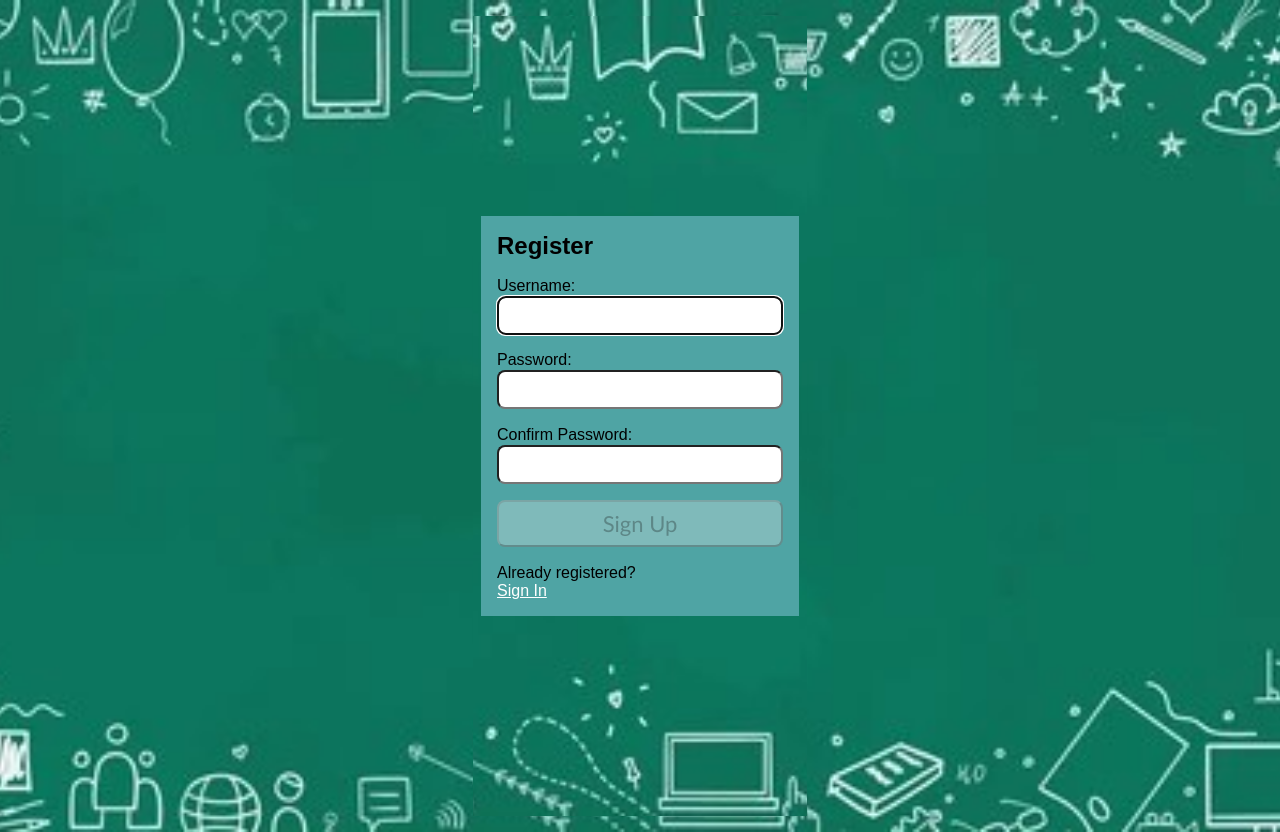
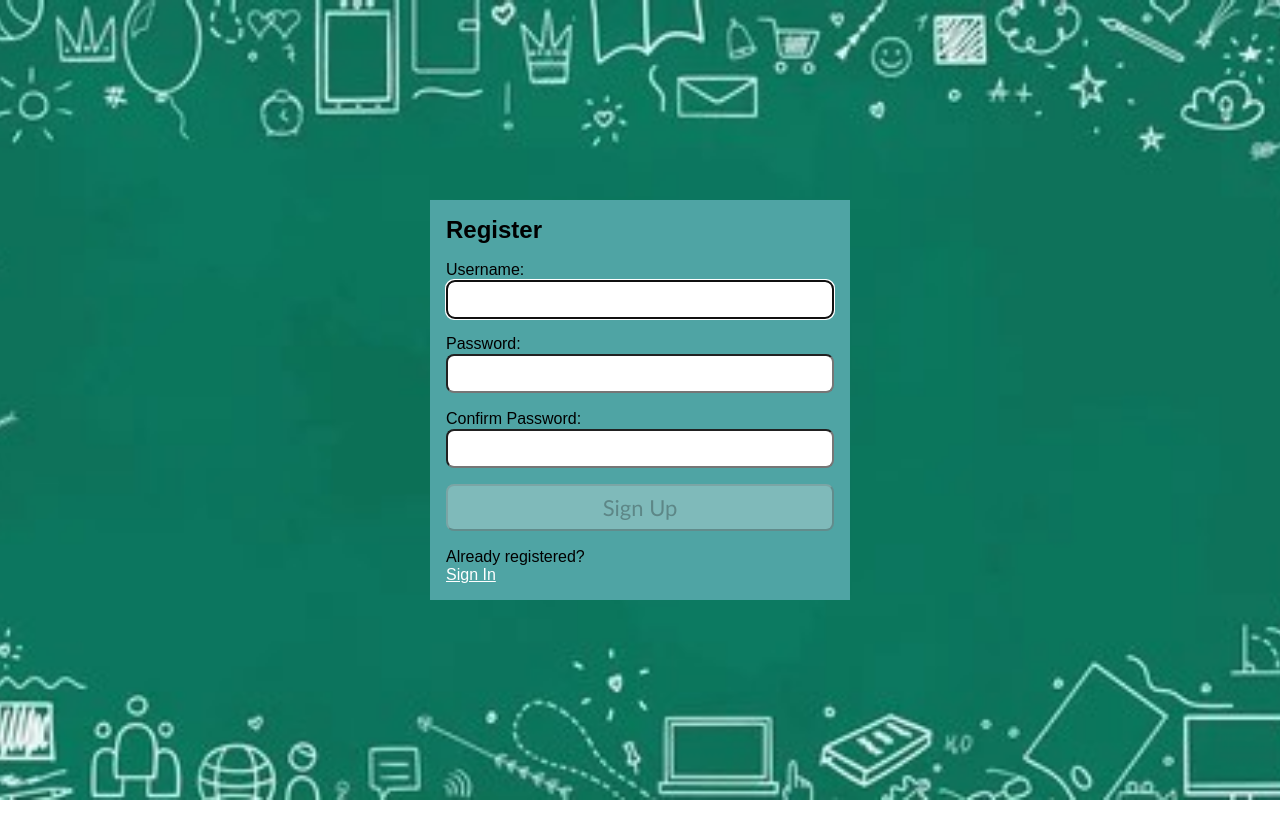
Before and after one commit to rg-km/final-project-engineering-61, a React (Create React App) app in the folder Frontend/kuas/: page /register in a window 1280 px wide. After the commit the page ends 800 px from the top, so only its background shows below. Built offline with nearby package versions, Linux system fonts and the light colour scheme.

Commit message:
chore: fix some code

```diff
--- a/Frontend/kuas/package.json
+++ b/Frontend/kuas/package.json
@@ -10,6 +10,7 @@
     "@testing-library/react": "^13.3.0",
     "@testing-library/user-event": "^13.5.0",
     "axios": "^0.27.2",
+    "mdi-react": "^8.4.0",
     "react": "^18.1.0",
     "react-dom": "^18.1.0",
     "react-icons": "^4.4.0",
--- /dev/null
+++ b/Frontend/kuas/src/App.css
@@ -0,0 +1,29 @@
+* {
+  box-sizing: border-box;
+  margin: 0;
+  padding: 0;
+  font-family: 'PT Sans', sans-serif;
+}
+/*
+#root {
+  background-color: #f8f8f8 !important;
+  color: #333;
+  display: flex;
+  font-family: Arial, Helvetica, sans-serif;
+  font-size: 1.3em;
+  margin: 0;
+  text-align: center;
+}
+.App {
+  display: flex;
+  flex-direction: column;
+  height: 100vh;
+  justify-content: center;
+  transition: all 0.3s ease-in-out;
+  width: 100vw;
+}
+.label {
+  font-size: 1.2rem;
+  font-weight: 700;
+  margin: 1.5rem 0;
+} */
--- a/Frontend/kuas/src/App.js
+++ b/Frontend/kuas/src/App.js
@@ -1,21 +1,20 @@
-import Register from './components/Register';
-import Login from './components/Login';
-import {BrowserRouter as Router, Routes, Route} from 'react-router-dom';
-import React from 'react';
+import './App.css';
+import Register from './components/pages/Login/Register';
+import Login from './components/pages/Login/Login';
+import { BrowserRouter as Router, Routes, Route } from 'react-router-dom';
 
 function App() {
 
   return (
   <>
-    <div className="App">
   <Router>
     <Routes>
-          <Route path="/login" element={<Login />} />
-          <Route path="/register" element={<Register />} />
+    <Route path='/login'  element={<Login />} />
+    <Route path='/register' element={<Register />} />
     </Routes>
   </Router>
-    </div>
   </>
+
   );
 }
 
--- /dev/null
+++ b/Frontend/kuas/src/api/axios.js
@@ -0,0 +1,5 @@
+import axios from 'axios';
+
+export default axios.create({
+    baseURL: 'http://localhost:3500'
+});
--- a/Frontend/kuas/src/components/Login.css
+++ b/Frontend/kuas/src/components/pages/Login/Login.css
@@ -1,6 +1,6 @@
 @import url('https://fonts.googleapis.com/css2?family=Nunito&display=swap');
 .form{
-    background: url('../../public/stdy.jpg') center center/cover no-repeat;
+    background: url('../../../../public/stdy.jpg') center center/cover no-repeat;
     display: flex;
     flex-direction: column;
     justify-content: center;
--- a/Frontend/kuas/src/components/Login.js
+++ b/Frontend/kuas/src/components/pages/Login/Login.js
@@ -1,7 +1,7 @@
 import { useRef, useState, useEffect, useContext } from 'react';
-import AuthContext from "../context/AuthProvider";
+import AuthContext from "../../../context/AuthProvider";
 import { Link } from 'react-router-dom';
-import axios from "axios";
+import axios from 'axios';
 import './Login.css'
 const LOGIN_URL = '/auth';
 
@@ -14,6 +14,14 @@
     const [pwd, setPwd] = useState('');
     const [errMsg, setErrMsg] = useState('');
     const [success, setSuccess] = useState(false);
+
+    useEffect(() => {
+        userRef.current.focus();
+    }, [])
+
+    useEffect(() => {
+        setErrMsg('');
+    }, [user, pwd])
 
     const handleSubmit = async (e) => {
         e.preventDefault();
@@ -45,14 +53,6 @@
             errRef.current.focus();
         }
     }
-
-    useEffect(() => {
-        userRef.current.focus();
-    }, [])
-
-    useEffect(() => {
-        setErrMsg('');
-    }, [user, pwd])
 
     return (
         <div className='form'>
--- a/Frontend/kuas/src/components/Register.js
+++ b/Frontend/kuas/src/components/pages/Login/Register.js
@@ -1,7 +1,7 @@
 import { useRef, useState, useEffect } from "react";
 import { faCheck, faTimes, faInfoCircle } from "@fortawesome/free-solid-svg-icons";
 import { FontAwesomeIcon } from "@fortawesome/react-fontawesome";
-import axios from "axios";
+import axios from 'axios';
 import { Link } from "react-router-dom";
 
 const USER_REGEX = /^[A-z][A-z0-9-_]{3,23}$/;
@@ -26,6 +26,23 @@
 
     const [errMsg, setErrMsg] = useState('');
     const [success, setSuccess] = useState(false);
+
+    useEffect(() => {
+        userRef.current.focus();
+    }, [])
+
+    useEffect(() => {
+        setValidName(USER_REGEX.test(user));
+    }, [user])
+
+    useEffect(() => {
+        setValidPwd(PWD_REGEX.test(pwd));
+        setValidMatch(pwd === matchPwd);
+    }, [pwd, matchPwd])
+
+    useEffect(() => {
+        setErrMsg('');
+    }, [user, pwd, matchPwd])
 
     const handleSubmit = async (e) => {
         e.preventDefault();
@@ -58,23 +75,6 @@
             errRef.current.focus();
         }
     }
-
-    useEffect(() => {
-        userRef.current.focus();
-    }, [])
-
-    useEffect(() => {
-        setValidName(USER_REGEX.test(user));
-    }, [user])
-
-    useEffect(() => {
-        setValidPwd(PWD_REGEX.test(pwd));
-        setValidMatch(pwd === matchPwd);
-    }, [pwd, matchPwd])
-
-    useEffect(() => {
-        setErrMsg('');
-    }, [user, pwd, matchPwd])
 
     return (
         <div className="form">
```
Also changed, not shown: 1 other file (tests, documents, lock files or other folders). Lines whose indentation alone changed are shown as unchanged.
